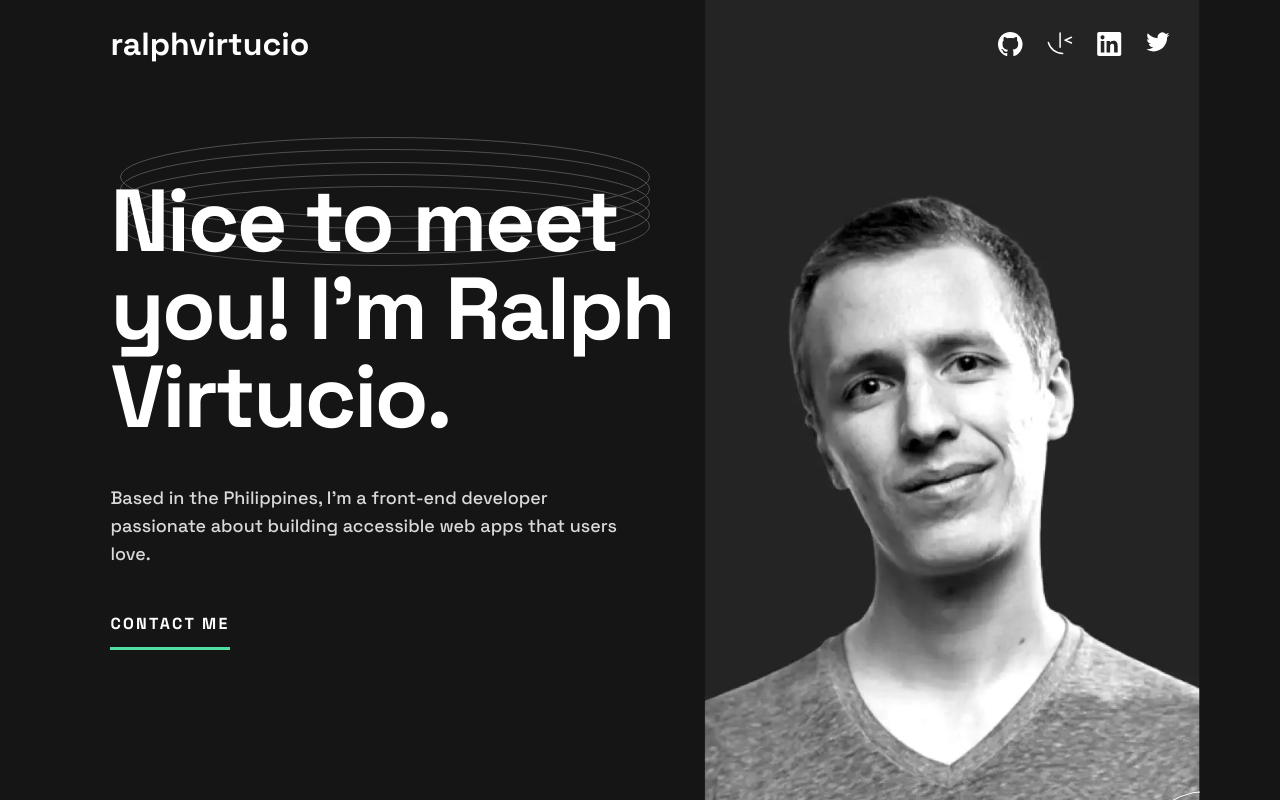
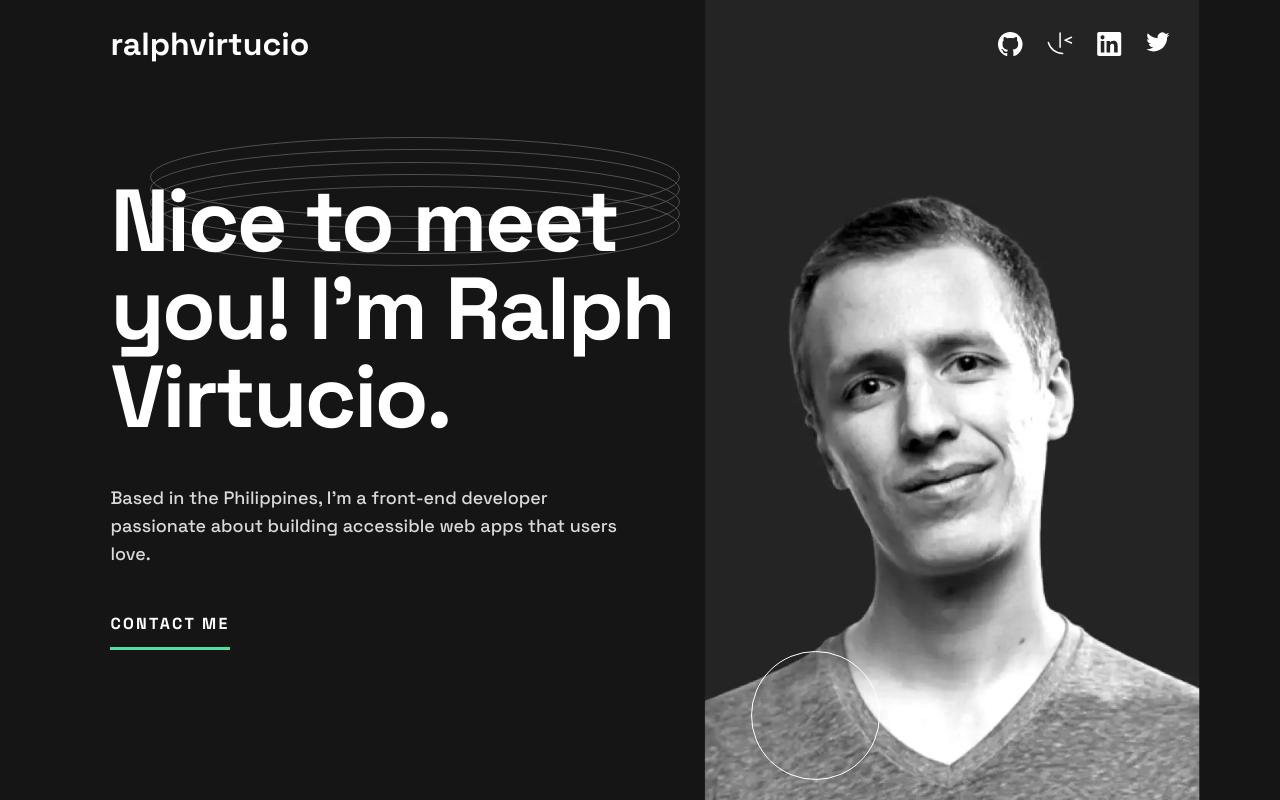
Before and after one commit to ralphvirtucio/my-portfolio, a React (Vite) app: page / in a window 1280 px wide. Shown: the top 800 px of the page. Built offline with nearby package versions, Linux system fonts and the light colour scheme.

Commit message:
fix: background ring and circle cut out

```diff
--- a/src/components/Hero/Hero.jsx
+++ b/src/components/Hero/Hero.jsx
@@ -7,6 +7,7 @@ import styles from './Hero.module.css';
 export const Hero = () => {
   return (
     <section className={styles.hero}>
+      <div className={styles.container}>
         <div className={styles.hero__content}>
           <h2 className={styles['hero__content--heading']}>
             Nice to meet you! I&apos;m{' '}
@@ -37,6 +38,7 @@ export const Hero = () => {
             />
           </picture>
         </div>
+      </div>
     </section>
   );
 };
--- a/src/components/Hero/Hero.module.css
+++ b/src/components/Hero/Hero.module.css
@@ -1,10 +1,16 @@
  .hero {
+   background: url('../../assets/images/pattern-rings.svg') no-repeat top right 200px, url('../../assets//images/pattern-circle.svg') no-repeat bottom 300px right -70px;
+ }
+
+
+ .container {
    display: grid;
    grid-template-columns: 1fr;
    color: var(--neutralColorFour);
    position: relative;
-  background: url('../../assets/images/pattern-rings.svg') no-repeat top right 200px, url('../../assets//images/pattern-circle.svg') no-repeat bottom 300px right -70px;
  }
+
+
 
  .hero__content {
    display: flex;
@@ -82,8 +88,12 @@
 
  @media only screen and (min-width: 48rem) {
    .hero {
+     background-position: top right 550px, bottom 10px right -70px;
+
+   }
+
+   .container {
      grid-template-columns: 3fr 5rem 2fr;
-    background-position: top right 550px, bottom 10px right -70px;
 
    }
 
@@ -126,6 +136,15 @@
  }
 
  @media only screen and (min-width: 64rem) {
+   .hero {
+     background-position: top right 600px, bottom 150px right 400px;
+   }
+
+   .container {
+     max-width: 70rem;
+     margin-inline: auto;
+   }
+
    .hero__content--heading {
      font-size: var(--fontSizeXL);
      line-height: var(--lineHeightXL);
--- a/src/components/Main/Main.module.css
+++ b/src/components/Main/Main.module.css
@@ -1,7 +1,6 @@
-@media only screen and (min-width: 64rem) {
-  .main {
-    max-width: 70rem;
-    margin-inline: auto;
-
-  }
-}
+ /* @media only screen and (min-width: 64rem) {
+   .main {
+     max-width: 70rem;
+     margin-inline: auto;
+   }
+ } */
```
Lines whose indentation alone changed are shown as unchanged.
